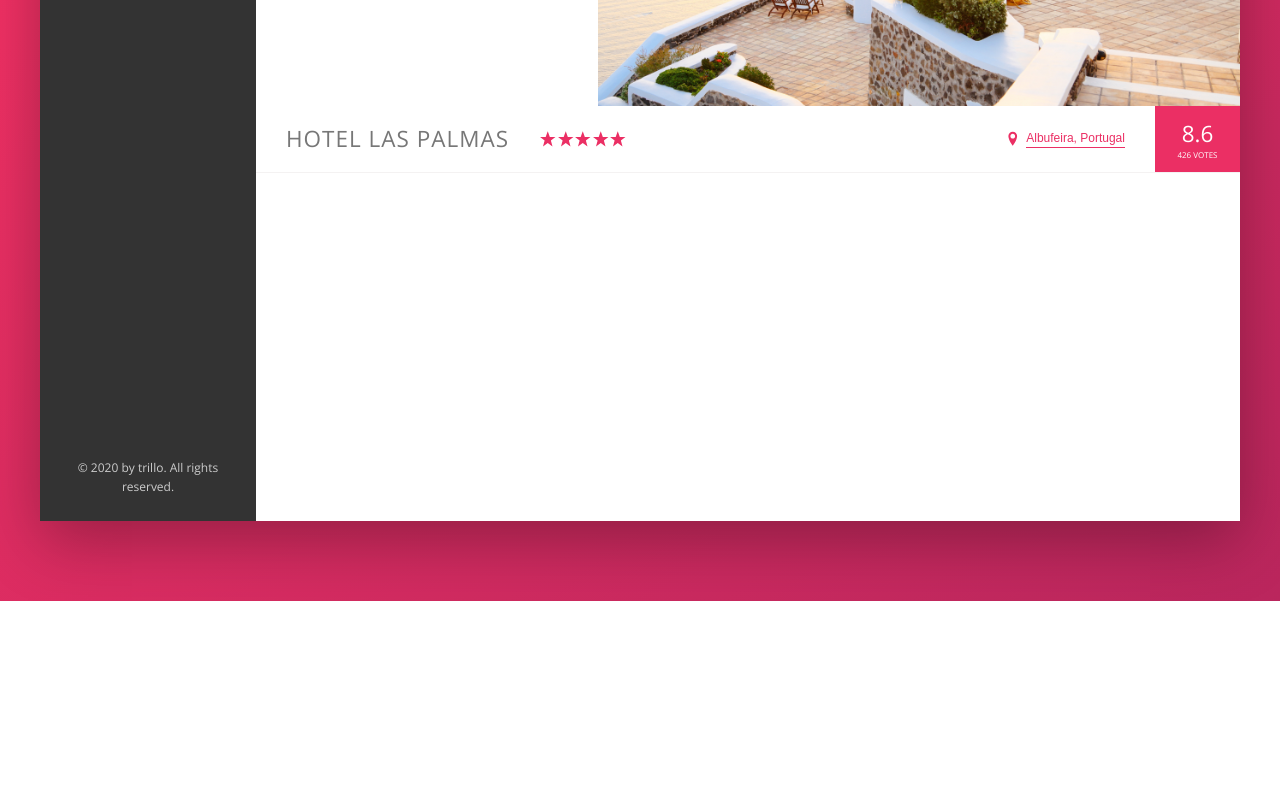
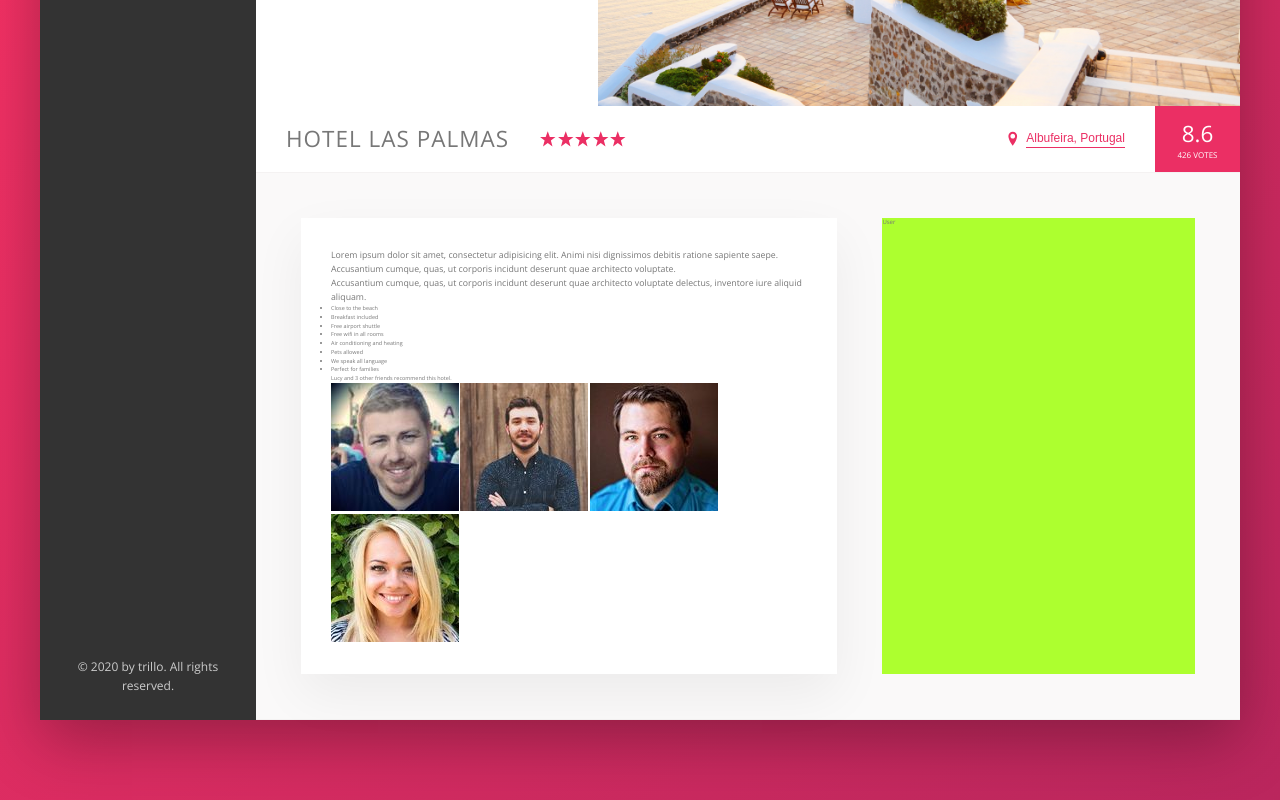
Before and after one commit to Tejas-Khairnar/css-trillo-project, a website: page index.html in a window 1280 px wide. Shown: the part 429-1229 px from the top of the page. Before the commit the page ends 1030 px from the top, so only its background shows below. Drawn offline with nearby package versions, Linux system fonts and the light colour scheme.

Commit message:
Added description part 1 - html contents

```diff
--- a/index.html
+++ b/index.html
@@ -153,6 +153,70 @@
               <div class="overview__rating--cnt">426 votes</div>
             </div>
           </div>
+
+          <!-- hotel detail -->
+          <div class="detail">
+            <!-- hotel description -->
+            <div class="description">
+              <!-- 1st paragraph -->
+              <p class="paragraph">
+                Lorem ipsum dolor sit amet, consectetur adipisicing elit. Animi
+                nisi dignissimos debitis ratione sapiente saepe. Accusantium
+                cumque, quas, ut corporis incidunt deserunt quae architecto
+                voluptate.
+              </p>
+
+              <!-- 2nd paragraph -->
+              <p class="paragraph">
+                Accusantium cumque, quas, ut corporis incidunt deserunt quae
+                architecto voluptate delectus, inventore iure aliquid aliquam.
+              </p>
+
+              <!-- list -->
+              <ul class="list">
+                <li class="list__item">Close to the beach</li>
+                <li class="list__item">Breakfast included</li>
+                <li class="list__item">Free airport shuttle</li>
+                <li class="list__item">Free wifi in all rooms</li>
+                <li class="list__item">Air conditioning and heating</li>
+                <li class="list__item">Pets allowed</li>
+                <li class="list__item">We speak all language</li>
+                <li class="list__item">Perfect for families</li>
+              </ul>
+
+              <!-- recommend -->
+              <div class="recommend">
+                <p class="recommend__cnt">
+                  Lucy and 3 other friends recommend this hotel.
+                </p>
+                <div class="recommend__friends">
+                  <img
+                    src="img/user-3.jpg"
+                    alt="Friend 1"
+                    class="recommend__photo"
+                  />
+                  <img
+                    src="img/user-4.jpg"
+                    alt="Friend 2"
+                    class="recommend__photo"
+                  />
+                  <img
+                    src="img/user-5.jpg"
+                    alt="Friend 3"
+                    class="recommend__photo"
+                  />
+                  <img
+                    src="img/user-6.jpg"
+                    alt="Friend 4"
+                    class="recommend__photo"
+                  />
+                </div>
+              </div>
+            </div>
+
+            <!-- hotel rewies -->
+            <div class="user-reviews">User</div>
+          </div>
         </main>
       </div>
     </div>
--- a/sass/_layout.scss
+++ b/sass/_layout.scss
@@ -35,6 +35,25 @@
 .hotel-view {
   background-color: #fff;
   flex: 1; // grow to all available width
+}
 
-  height: 80rem;
+.detail {
+  display: flex; // items side by side
+  padding: 4.5rem;
+  background-color: var(--color-grey-light-1);
+  border-bottom: 1px solid var(--color-grey-light-2);
 }
+
+.description {
+  font-size: 1.4rem;
+  background-color: #fff;
+  box-shadow: 0 2rem 5rem rgba(0, 0, 0, 0.06);
+  flex: 0 0 60%; // no grow, no shrink, 60% width
+  margin-right: 4.5rem;
+  padding: 3rem;
+}
+
+.user-reviews {
+  background-color: greenyellow;
+  flex: 1; // occupy all remaining space
+}
```
Also changed, not shown: css/style.css.
